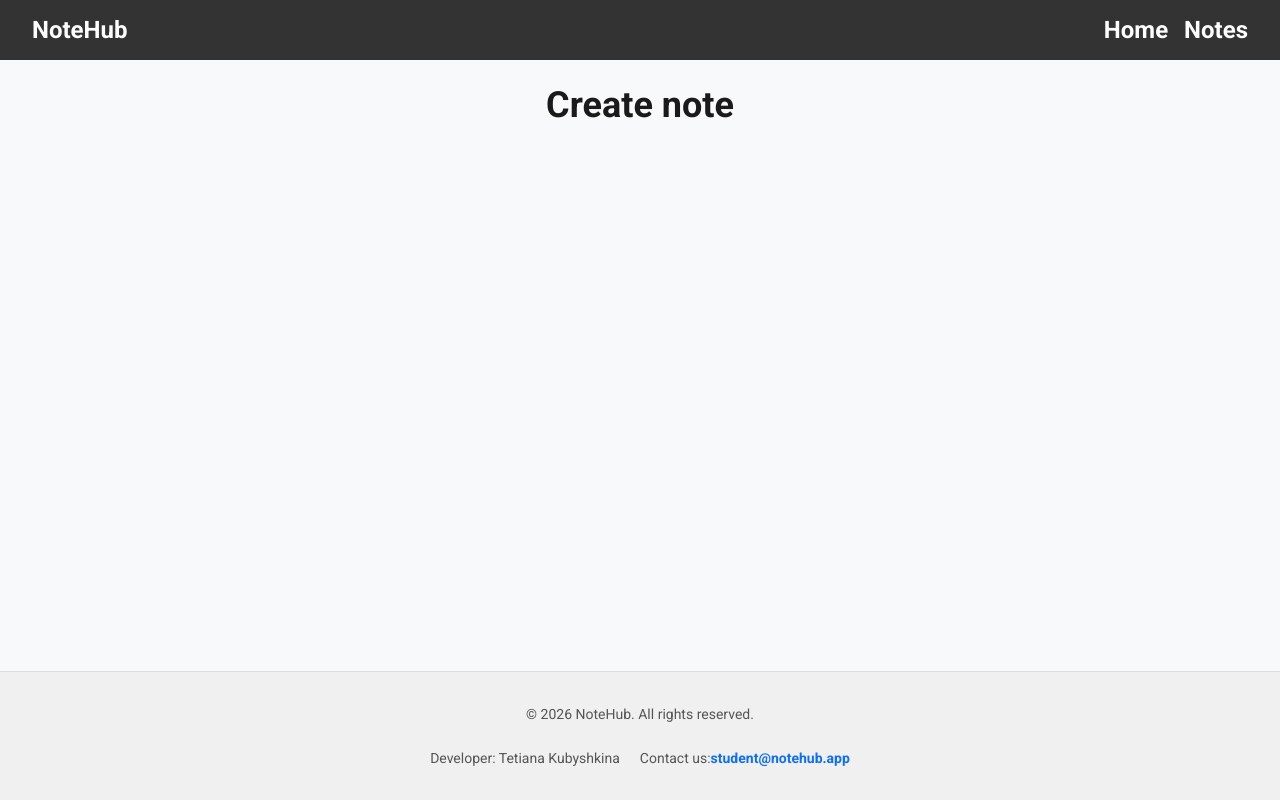
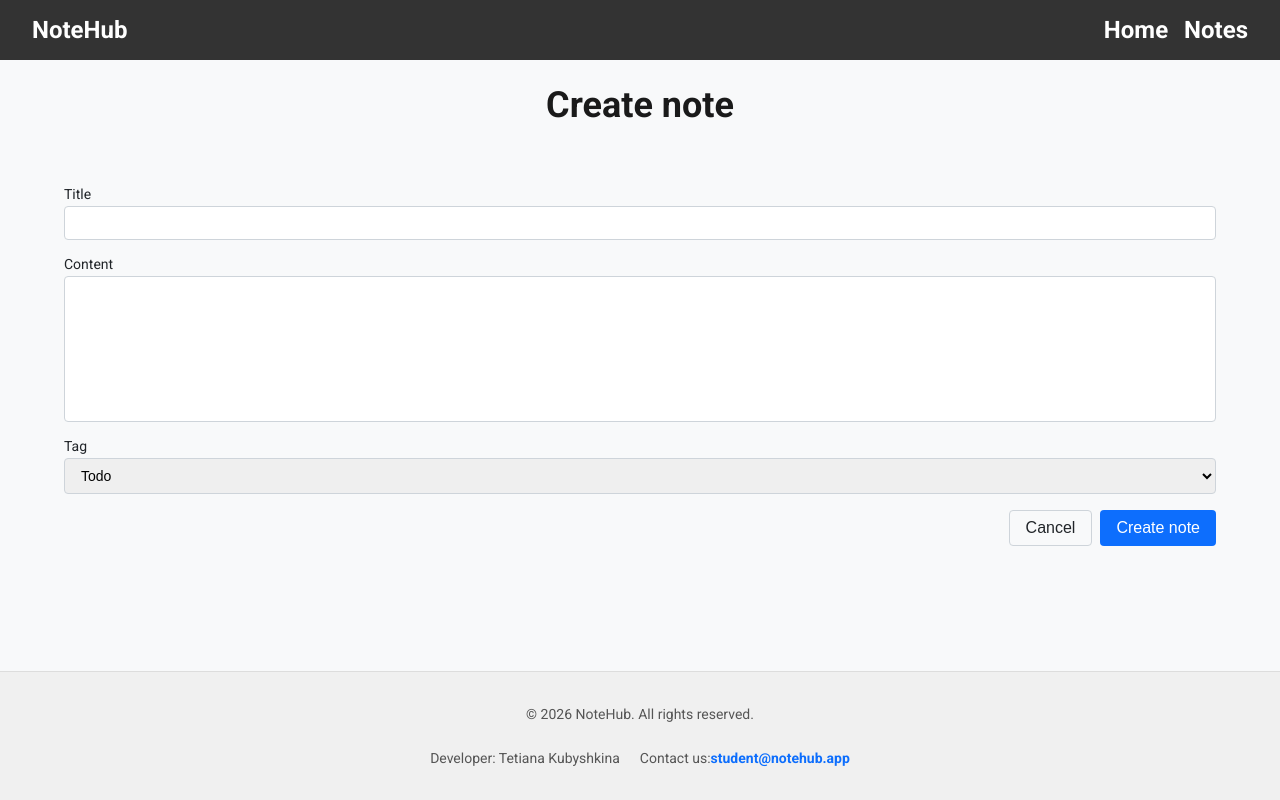
Before and after one commit to Kubyshkina-T/08-zustand, a Next.js app: page /notes/action/create in a window 1280 px wide. Built offline with nearby package versions, Linux system fonts and the light colour scheme; no server answers.

Commit message:
upload noteStore

```diff
--- a/app/notes/action/create/page.tsx
+++ b/app/notes/action/create/page.tsx
@@ -1,6 +1,21 @@
+import { Metadata } from "next"
 import css from "@/components/CreateNote/CreateNote.module.css"
 import NoteForm from "@/components/NoteForm/NoteForm"
 
+export const metadata: Metadata = {
+    title: "Create Note",
+    description: "Create a new note quickly and easily.",
+    openGraph: {
+    title: "Create Note",
+        description: "Create a new note quickly and easily.",
+        url: "/notes/action/create",
+        images: [{
+         url: "/notehub-og-meta.jpg",
+      width: 1200,
+      height: 630,
+    }]
+    }
+}
 
 
 export default function CreateNote() {
@@ -8,7 +23,7 @@ export default function CreateNote() {
        <main className={css.main}>
   <div className={css.container}>
     <h1 className={css.title}>Create note</h1>
-	   {/* {<NoteForm onClose={()=> router.push("/notes/action/create")}/>} */}
+    {<NoteForm />}
   </div>
 </main>
 
--- a/app/notes/filter/[...slug]/Notes.client.tsx
+++ b/app/notes/filter/[...slug]/Notes.client.tsx
@@ -2,7 +2,7 @@
 
 import css from "@/app/notes/NotesPage.module.css";
 import NoteList from "@/components/NoteList/NoteList";
-import { useQuery, keepPreviousData } from "@tanstack/react-query";
+import { useQuery, keepPreviousData, useMutation } from "@tanstack/react-query";
 import { fetchNotes } from "@/lib/api";
 import { useState } from "react";
 import Pagination from "@/components/Pagination/Pagination";
@@ -10,6 +10,7 @@ import NoteForm from "@/components/NoteForm/NoteForm";
 import SearchBox from "@/components/SearchBox/SearchBox";
 import { useDebouncedCallback } from "use-debounce";
 import { useRouter } from "next/navigation";
+
 
 type NotesClientProps = {
   tag?: string;
@@ -19,6 +20,8 @@ export default function NotesClient({ tag }: NotesClientProps) {
   const router = useRouter();
   const [page, setPage] = useState(1);
   const [searchQuery, setSearchQuery] = useState("");
+
+
 const handleSearch = useDebouncedCallback((value: string) => {
     setSearchQuery(value);
     setPage(1);
--- a/components/NoteForm/NoteForm.tsx
+++ b/components/NoteForm/NoteForm.tsx
@@ -1,10 +1,12 @@
+"use client"
+
 import css from "@/components/NoteForm/NoteForm.module.css";
+import { useId } from "react";
+import { useRouter } from "next/navigation";
+import { createNote } from "@/lib/api";
+import { useNoteDraftStore } from "@/lib/store/noteStore";
+import { useMutation } from "@tanstack/react-query";
 
-import { useId } from "react";
-import { Formik, Form, Field, type FormikHelpers, ErrorMessage } from "formik";
-import * as Yup from "yup";
-import { useMutation, useQueryClient } from "@tanstack/react-query";
-import { createNote } from "@/lib/api";
 
 export interface FormValues {
   title: string;
@@ -12,108 +14,102 @@ export interface FormValues {
   tag: "Todo" | "Work" | "Personal" | "Meeting" | "Shopping";
 }
 
-interface NoteFormProps {
-  onClose: () => void;
-}
 
-const FormSchema = Yup.object().shape({
-  title: Yup.string()
-    .min(3, "Title must be at least 3 characters")
-    .max(50, "Title is too long")
-    .required("Name is required"),
-  content: Yup.string()
-    .max(500, "Content is too long"),
-  tag: Yup.string()
-    .oneOf(["Todo", "Work", "Personal", "Meeting", "Shopping"])
-    .required("Please select a tag"),
+export default function NoteForm() {
+  const fieldId = useId();
+  const router = useRouter();
+
+  const { draft, setDraft, clearDraft } = useNoteDraftStore();
+
+const handleChange = (
+    event: React.ChangeEvent<HTMLInputElement | HTMLTextAreaElement | HTMLSelectElement>,
+  ) => {
+    setDraft({
+      ...draft,
+      [event.target.name]: event.target.value,
     });
-
-const initialValues: FormValues = {
-  title: "",
-  content: "",
-  tag: "Todo",
   };
 
-export default function NoteForm({ onClose }: NoteFormProps) {
-  const fieldId = useId();
-  const queryClient = useQueryClient();
-
-  const createNoteMutation = useMutation({
+  const { mutate } = useMutation({
     mutationFn: createNote,
     onSuccess: () => {
-      queryClient.invalidateQueries({ queryKey: ["notes"] });
-      onClose();
-    },
-  });
+      clearDraft();
+      router.push("/notes/filter/all");
+    }
+  })
 
-  const handleSubmit = (
-    values: FormValues,
-    formikHelpers: FormikHelpers<FormValues>
-  ) => {
-    formikHelpers.resetForm();
-    createNoteMutation.mutate(values);
+const handleCancel = () => router.push("/notes/filter/all")
+
+
+  const handleCreate = async(formData: FormData) => {
+    const values = {
+      title: formData.get("title") as string,
+      content: formData.get("content") as string,
+      tag: formData.get("tag") as FormValues["tag"]
+    };
+  mutate(values);
+
   };
 
   return (
-    <Formik
-      initialValues={initialValues}
-      validationSchema={FormSchema}
-      onSubmit={handleSubmit}
-    >
-      <Form className={css.form}>
+      <form className={css.form}>
         <div className={css.formGroup}>
           <label htmlFor={`${fieldId}-title`}>Title</label>
-          <Field
+          <input
             id={`${fieldId}-title`}
             type="text"
           name="title"
+          defaultValue={draft?.title}
+          onChange={handleChange}
           className={css.input}
-          />
-          <ErrorMessage name="title" component="span" className={css.error} />
+          minLength={3}
+          maxLength={50}
+         required/>
         </div>
 
         <div className={css.formGroup}>
           <label htmlFor={`${fieldId}-content`}>Content</label>
-          <Field
-            as="textarea"
+          <textarea
             id={`${fieldId}-content`}
           name="content"
+          defaultValue={draft?.content}
+          onChange={handleChange}
             rows={8}
           className={css.textarea}
+          maxLength={500}
           />
-          <ErrorMessage name="content" component="span" className={css.error} />
         </div>
 
         <div className={css.formGroup}>
           <label htmlFor={`${fieldId}-tag`}>Tag</label>
-          <Field
-            as="select"
+          <select
             id={`${fieldId}-tag`}
           name="tag"
+          defaultValue={draft?.tag}
+          onChange={handleChange}
           className={css.select}
+          required
           >
             <option value="Todo">Todo</option>
             <option value="Work">Work</option>
             <option value="Personal">Personal</option>
             <option value="Meeting">Meeting</option>
             <option value="Shopping">Shopping</option>
-          </Field>
-          <ErrorMessage name="tag" component="span" className={css.error} />
+          </select>
         </div>
 
         <div className={css.actions}>
-          <button onClick={onClose} type="button" className={css.cancelButton}>
+          <button onClick={handleCancel} type="button" className={css.cancelButton}>
             Cancel
           </button>
           <button
             type="submit"
             className={css.submitButton}
-            disabled={createNoteMutation.isPending}
+            formAction={handleCreate}
           >
             Create note
           </button>
         </div>
-      </Form>
-    </Formik>
+      </form>
   );
 }
--- /dev/null
+++ b/lib/store/noteStore.ts
@@ -0,0 +1,28 @@
+import { create } from "zustand"
+import { persist } from "zustand/middleware";
+import { FormValues } from "@/components/NoteForm/NoteForm"
+
+type NoteDraftStore = {
+    draft: FormValues;
+    setDraft: (note: FormValues) => void;
+    clearDraft: () => void;
+}
+const initialDraft: FormValues = {
+  title: '',
+  content: '',
+  tag: 'Todo',
+};
+
+export const useNoteDraftStore = create<NoteDraftStore>()(
+    persist(
+        (set) => ({
+            draft: initialDraft,
+            setDraft: (note) => set(() => ({ draft: note })),
+            clearDraft: () => set(() => ({ draft: initialDraft })),
+        }),
+        {
+            name: "note-draft",
+            partialize: (state) => ({ draft: state.draft }),
+        },
+    ),
+);
```
Lines whose indentation alone changed are shown as unchanged.
